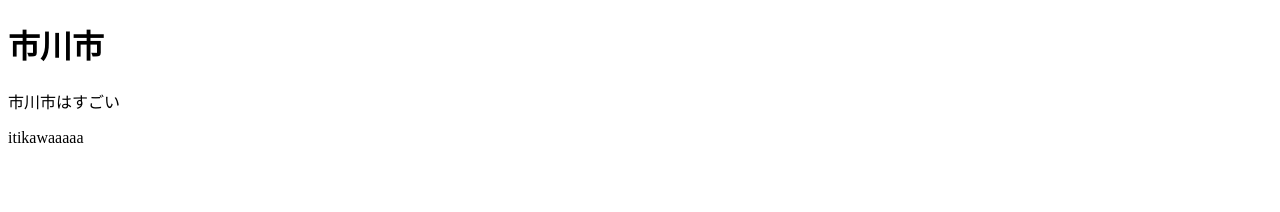
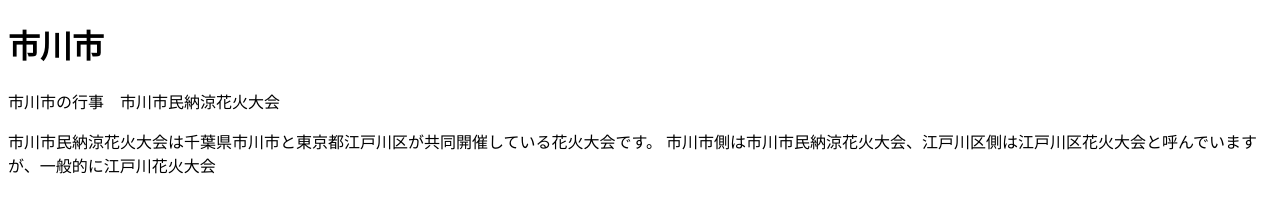
Before and after one commit to take906/test01.github.io, a plain HTML site: page index.html in a window 1280 px wide. Drawn offline with Linux system fonts and the light colour scheme.

Commit message:
Update index.html

```diff
--- a/index.html
+++ b/index.html
@@ -10,10 +10,11 @@
 
     <h1>市川市</h1>
     <p>
-     市川市はすごい
+     市川市の行事　市川市民納涼花火大会
     </p>
     <p2>
-    itikawaaaaa
+    市川市民納涼花火大会は千葉県市川市と東京都江戸川区が共同開催している花火大会です。
+    市川市側は市川市民納涼花火大会、江戸川区側は江戸川区花火大会と呼んでいますが、一般的に江戸川花火大会
     </p2>
 </body>
 </html>
```
